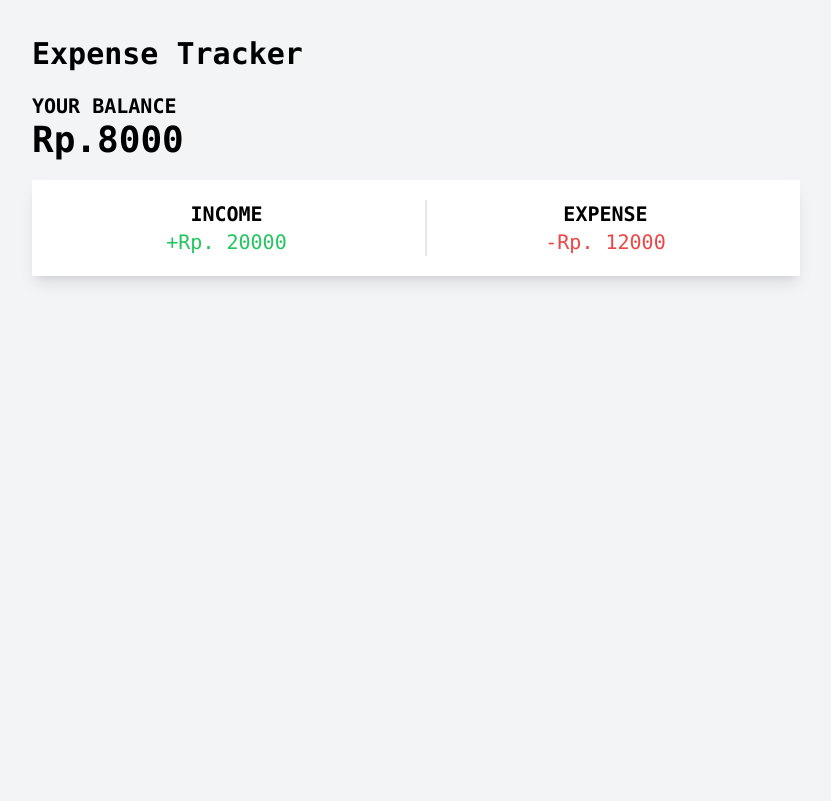
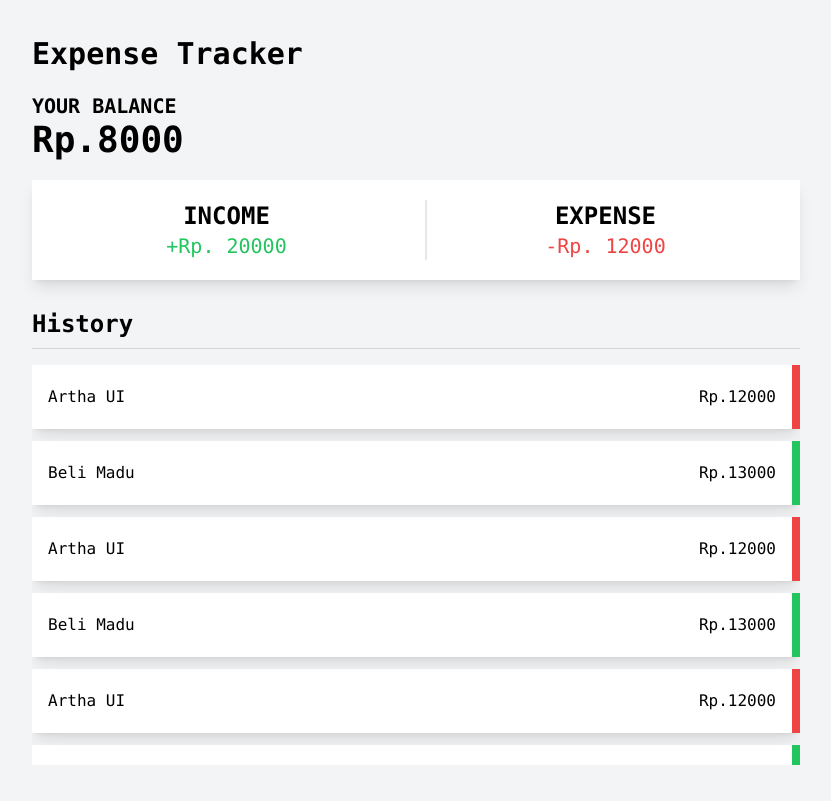
Before and after one commit to arya-bhanu/vue-expense-tracker, a Vue app: page / in a window 1280 px wide. Shown: the whole page, without its empty margins (224-1055 px from the left). Built offline with nearby package versions, Linux system fonts and the light colour scheme.

Commit message:
feat: history section

```diff
--- a/src/components/BalanceComponent.vue
+++ b/src/components/BalanceComponent.vue
@@ -21,23 +21,14 @@
 </template>
 <script setup lang="ts">
 import { Currency } from '../enums'
-import { computed } from 'vue'
+import usePickCurrency from '../composables/usePickCurrency'
 export type BalancePropsType = {
   total_income: number
   total_expense: number
   currency: Currency
 }
 const props = defineProps<{ balanceData: BalancePropsType }>()
-const currencySymbol = computed(() => {
-  switch (props.balanceData.currency) {
-    case Currency.IDR:
-      return 'Rp.'
-    case Currency.USD:
-      return '$'
-    default:
-      return 'Rp.'
-  }
-})
+const currencySymbol = usePickCurrency(props.balanceData.currency)
 </script>
 
 <style scoped lang="postcss">
@@ -46,7 +37,7 @@ const currencySymbol = computed(() => {
 }
 
 .box-balance .title {
-  @apply font-semibold text-xl;
+  @apply font-semibold text-2xl;
 }
 
 .box-balance h4.title + span {
--- /dev/null
+++ b/src/components/HistoryExpenses.vue
@@ -0,0 +1,17 @@
+<template>
+  <section>
+    <h2 class="font-bold text-2xl py-2 border-b border-b-gray-300">History</h2>
+    <ul class="flex flex-col gap-y-3 mt-4 max-h-[50vh] overflow-auto">
+      <HistoryList v-for="item in expensesDataList" :key="item.id" :history-list-data="item" />
+    </ul>
+  </section>
+</template>
+<script setup lang="ts">
+import type { TransactionType } from '../types'
+import HistoryList from './atomic/HistoryList.vue'
+import { Currency } from '@/enums'
+export type HistoryExpensesPropsType = TransactionType & {
+  currencySymbol: Currency
+}
+defineProps<{ expensesDataList: HistoryExpensesPropsType[] }>()
+</script>
--- /dev/null
+++ b/src/components/atomic/HistoryList.vue
@@ -0,0 +1,23 @@
+<template>
+  <li
+    :class="
+      historyListData.expensesType === ExpensesType.EXPENSE
+        ? ' border-r-red-500'
+        : 'border-r-green-500'
+    "
+    class="flex border-r-8 items-center justify-between px-4 py-5 bg-white shadow-lg"
+  >
+    <span>{{ historyListData.titleTransaction }}</span>
+    <p>
+      <span>{{ currencySymbol }}</span>
+      <span>{{ historyListData.amount }}</span>
+    </p>
+  </li>
+</template>
+<script setup lang="ts">
+import usePickCurrency from '../../composables/usePickCurrency'
+import { ExpensesType } from '@/enums'
+import type { HistoryExpensesPropsType } from '../HistoryExpenses.vue'
+const props = defineProps<{ historyListData: HistoryExpensesPropsType }>()
+const currencySymbol = usePickCurrency(props.historyListData.currencySymbol)
+</script>
--- /dev/null
+++ b/src/composables/usePickCurrency.ts
@@ -0,0 +1,18 @@
+import { Currency } from '@/enums'
+import { computed } from 'vue'
+
+const usePickCurrency = (currency: Currency) => {
+  const currencySymbol = computed(() => {
+    switch (currency) {
+      case Currency.IDR:
+        return 'Rp.'
+      case Currency.USD:
+        return '$'
+      default:
+        return 'Rp.'
+    }
+  })
+  return currencySymbol
+}
+
+export default usePickCurrency
--- a/src/views/HomeView.vue
+++ b/src/views/HomeView.vue
@@ -2,18 +2,72 @@
 import HeadingComponent from '@/components/HeadingComponent.vue'
 import BalanceComponent from '@/components/BalanceComponent.vue'
 import type { BalancePropsType } from '@/components/BalanceComponent.vue'
-import { Currency } from '@/enums'
+import HistoryExpenses from '@/components/HistoryExpenses.vue'
+import { Currency, ExpensesType } from '@/enums'
+import type { HistoryExpensesPropsType } from '../components/HistoryExpenses.vue'
 
 const balanceData: BalancePropsType = {
   currency: Currency.IDR,
   total_expense: 12000,
   total_income: 20000
 }
+
+const historyExpensesData: HistoryExpensesPropsType[] = [
+  {
+    amount: 12000,
+    createdAt: new Date(),
+    currencySymbol: Currency.IDR,
+    expensesType: ExpensesType.EXPENSE,
+    id: '123',
+    titleTransaction: 'Artha UI'
+  },
+  {
+    amount: 13000,
+    createdAt: new Date(),
+    currencySymbol: Currency.IDR,
+    expensesType: ExpensesType.INCOME,
+    id: '234',
+    titleTransaction: 'Beli Madu'
+  },
+  {
+    amount: 12000,
+    createdAt: new Date(),
+    currencySymbol: Currency.IDR,
+    expensesType: ExpensesType.EXPENSE,
+    id: '123',
+    titleTransaction: 'Artha UI'
+  },
+  {
+    amount: 13000,
+    createdAt: new Date(),
+    currencySymbol: Currency.IDR,
+    expensesType: ExpensesType.INCOME,
+    id: '234',
+    titleTransaction: 'Beli Madu'
+  },
+  {
+    amount: 12000,
+    createdAt: new Date(),
+    currencySymbol: Currency.IDR,
+    expensesType: ExpensesType.EXPENSE,
+    id: '123',
+    titleTransaction: 'Artha UI'
+  },
+  {
+    amount: 13000,
+    createdAt: new Date(),
+    currencySymbol: Currency.IDR,
+    expensesType: ExpensesType.INCOME,
+    id: '234',
+    titleTransaction: 'Beli Madu'
+  }
+]
 </script>
 
 <template>
   <main class="flex flex-col gap-y-5">
     <HeadingComponent />
     <BalanceComponent :balance-data="balanceData" />
+    <HistoryExpenses :expenses-data-list="historyExpensesData" />
   </main>
 </template>
```
